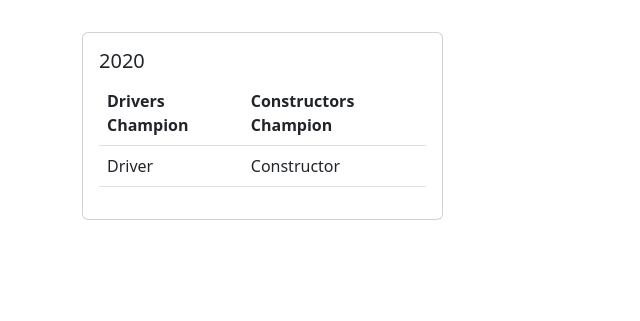
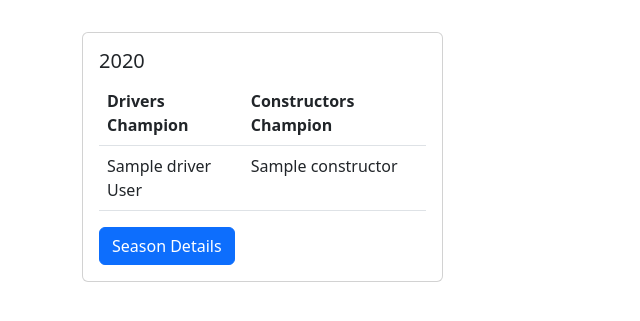
Before and after one commit to garciaesteban/f1racingdata, a Django app: page /season/ in a window 1280 px wide. Shown: the part 56-377 px from the top of the page, without its empty margins (0-640 px from the left). Run offline with Django 4.2, Linux system fonts and the light colour scheme; tables that the repository leaves empty hold one stand-in row (values such as "Sample post").

Commit message:
Created filter to get driver and constructor champion per season

```diff
--- a/f1data/templates/f1data/content/season.html
+++ b/f1data/templates/f1data/content/season.html
@@ -1,3 +1,4 @@
+{% load season_results %}
 <div class="container">
   <div class="row row-cols-3 row-cols-sm-1 row-cols-md-3 my-3 g-3">
     {% for season in seasons %}
@@ -14,11 +15,12 @@
             </thead>
             <tbody>
               <tr>
-                <td>Driver</td>
-                <td>Constructor</td>
+                <td>{{season.year | driver}}</td>
+                <td>{{season.year | constructor}}</td>
               </tr>
             </tbody>
           </table>
+          <a href="#" class="btn btn-primary">Season Details</a>
         </div>
       </div>
     </div>
--- /dev/null
+++ b/f1data/templatetags/season_results.py
@@ -0,0 +1,20 @@
+from django import template
+from f1data.models import Result, Season, DriverStanding, ConstructorStanding
+
+register = template.Library()
+
+@register.filter(name='driver')
+def driver(value):
+    last_race_standings = DriverStanding.objects.filter(race__year=value).order_by('-points').first()
+    driver = last_race_standings.driver
+    return f"{driver.forename} {driver.surname}"
+
+@register.filter(name='constructor')
+def constructor(value):
+    last_race_constructors_standings = ConstructorStanding.objects.filter(race__year=value).order_by('-points').first()
+    if last_race_constructors_standings != None:
+        return last_race_constructors_standings.constructor.name
+    else:
+        return 'No Constructor'
+    #constructor = last_race_constructors_standings.constructor
+    #print(f"{constructor} {value}")
```
